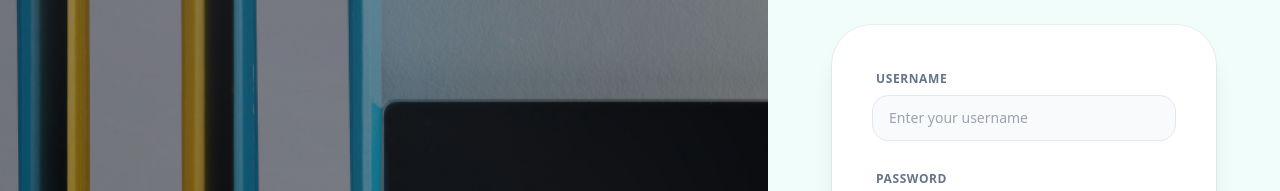
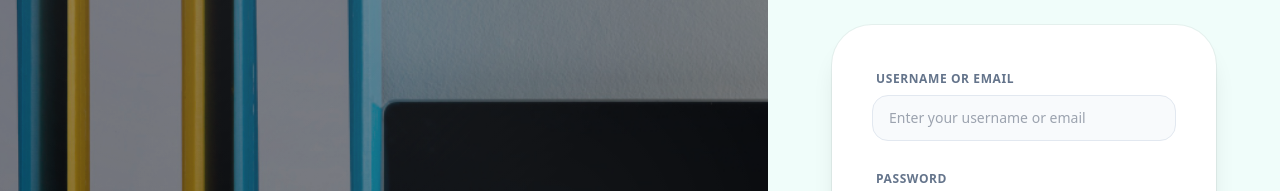
Before and after one commit to saxccu/sfms-front, a React (Vite) app: page /login in a window 1280 px wide. Shown: the part 283-474 px from the top of the page. Built offline with nearby package versions, Linux system fonts and the light colour scheme; no server answers.

Commit message:
Make it clear that login accepts a username or an email
- Label the field "Username or Email" with a matching placeholder.
- Disable autocapitalise/autocorrect/spelling on the identifier input.
- Update the 401 message to "Invalid username/email or password.".

```diff
--- a/src/pages/LoginPage.tsx
+++ b/src/pages/LoginPage.tsx
@@ -54,7 +54,7 @@ export default function LoginPage() {
       navigate("/", { replace: true });
     } catch (err) {
       if (err instanceof ApiError && err.status === 401) {
-        setError("Invalid username or password.");
+        setError("Invalid username/email or password.");
       } else {
         setError(apiErrorMessage(err, "Login failed"));
       }
@@ -112,25 +112,34 @@ export default function LoginPage() {
                 ) : null}
 
                 <div className="space-y-1.5">
-                  <label className="ml-1 text-xs font-semibold uppercase tracking-wider text-slate-500">
-                    Username
+                  <label
+                    htmlFor="login-identifier"
+                    className="ml-1 text-xs font-semibold uppercase tracking-wider text-slate-500">
+                    Username or Email
                   </label>
                   <input
+                    id="login-identifier"
                     value={username}
                     onChange={(e) => setUsername(e.target.value)}
                     type="text"
                     autoComplete="username"
-                    placeholder="Enter your username"
+                    autoCapitalize="none"
+                    autoCorrect="off"
+                    spellCheck={false}
+                    placeholder="Enter your username or email"
                     required
                     className="w-full rounded-2xl border border-slate-200 bg-slate-50 px-4 py-3 text-sm transition-all focus:border-brand-500 focus:bg-white focus:outline-none focus:ring-4 focus:ring-brand-500/15"
                   />
                 </div>
 
                 <div className="space-y-1.5">
-                  <label className="ml-1 text-xs font-semibold uppercase tracking-wider text-slate-500">
+                  <label
+                    htmlFor="login-password"
+                    className="ml-1 text-xs font-semibold uppercase tracking-wider text-slate-500">
                     Password
                   </label>
                   <input
+                    id="login-password"
                     value={password}
                     onChange={(e) => setPassword(e.target.value)}
                     type="password"
```
